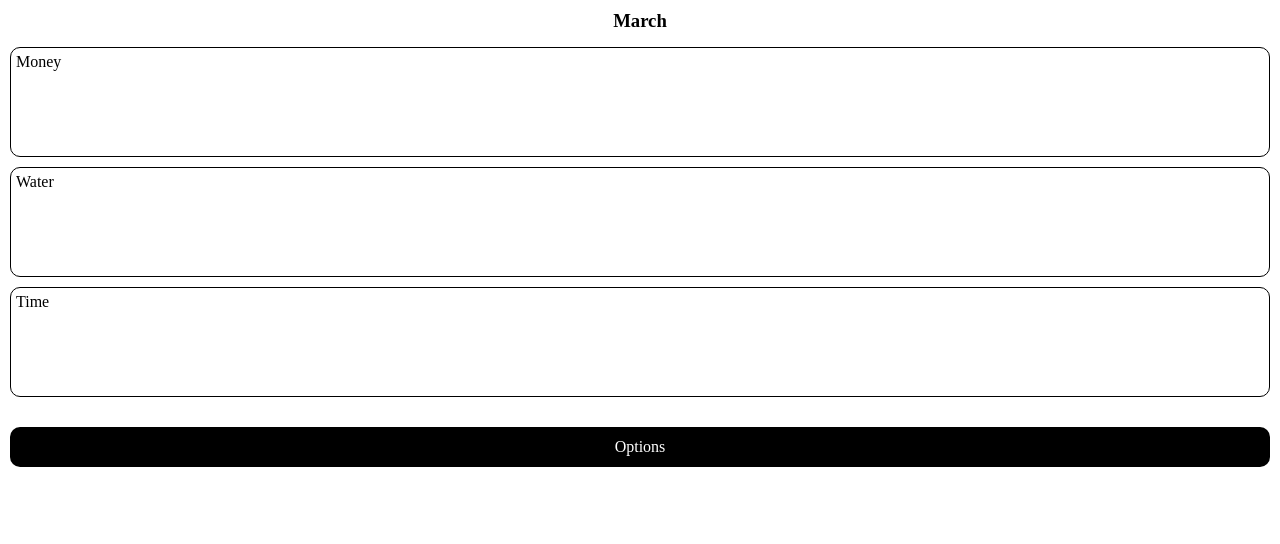
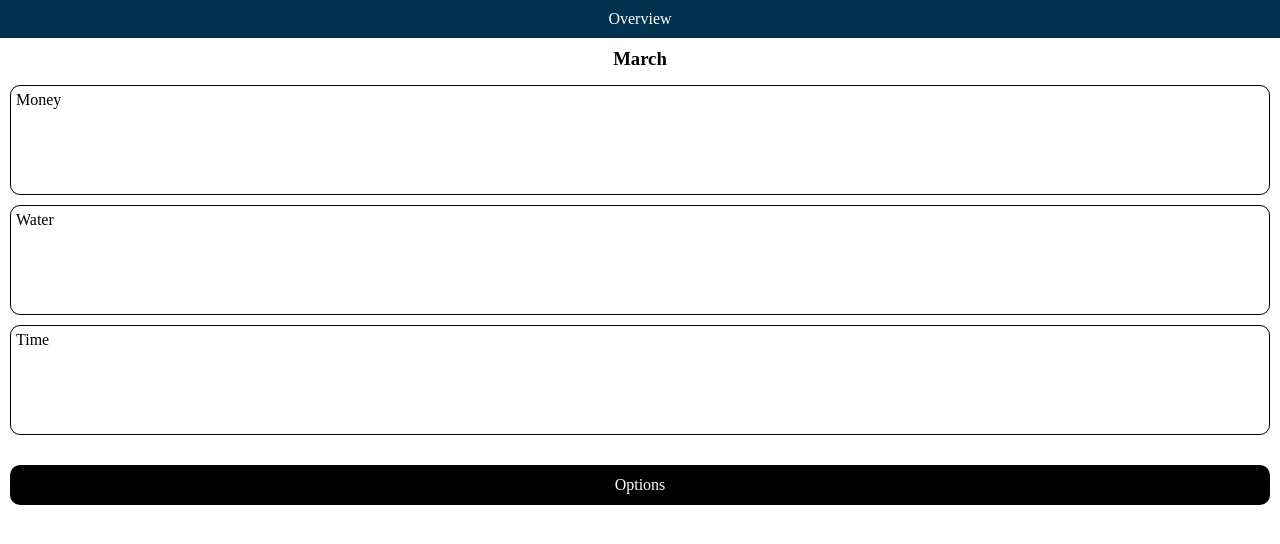
Before and after one commit to Jahad-Mohamed/industry-project-hackathon, a React (Create React App) app: page / in a window 1280 px wide. Shown: the top 544 px of the page. Built offline with nearby package versions, Linux system fonts and the light colour scheme.

Commit message:
update header

```diff
--- a/src/components/Header/Header.jsx
+++ b/src/components/Header/Header.jsx
@@ -1,8 +1,14 @@
 import React from "react";
-import header from "./header.scss";
+import "./header.scss";
 
-const header = () => {
-  return <div>header</div>;
+const Header = ({ title }) => {
+  return (
+    <section className="header">
+      <article className="header__container">
+        <p className="header__header">{title}</p>
+      </article>
+    </section>
+  );
 };
 
-export default header;
+export default Header;
--- a/src/components/Header/header.scss
+++ b/src/components/Header/header.scss
@@ -0,0 +1,17 @@
+.header {
+  background-color: #00324e;
+  display: flex;
+  width: 100%;
+
+  &__container {
+    width: 100%;
+    display: flex;
+    align-items: center;
+    justify-content: center;
+  }
+
+  &__header {
+    color: white;
+    padding: 10px 0;
+  }
+}
--- a/src/components/HomePage/Home.jsx
+++ b/src/components/HomePage/Home.jsx
@@ -1,9 +1,12 @@
 import React from "react";
 import { Link } from "react-router-dom";
+import Header from "../Header/Header";
 import "./home.scss";
 
 const Home = () => {
   return (
+    <>
+      <Header title="Overview"/>
       <section className="home">
         <article className="home__container">
           <h3 className="home__header">March</h3>
@@ -15,6 +18,7 @@ const Home = () => {
           </Link>
         </article>
       </section>
+    </>
   );
 };
 
```
Lines whose indentation alone changed are shown as unchanged.
